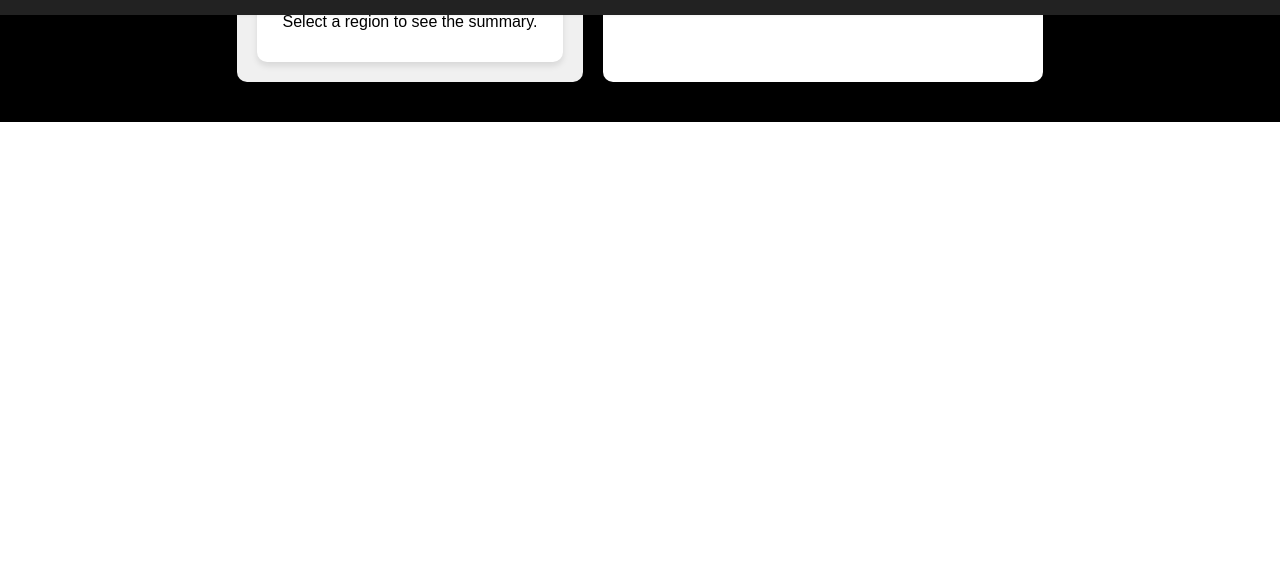
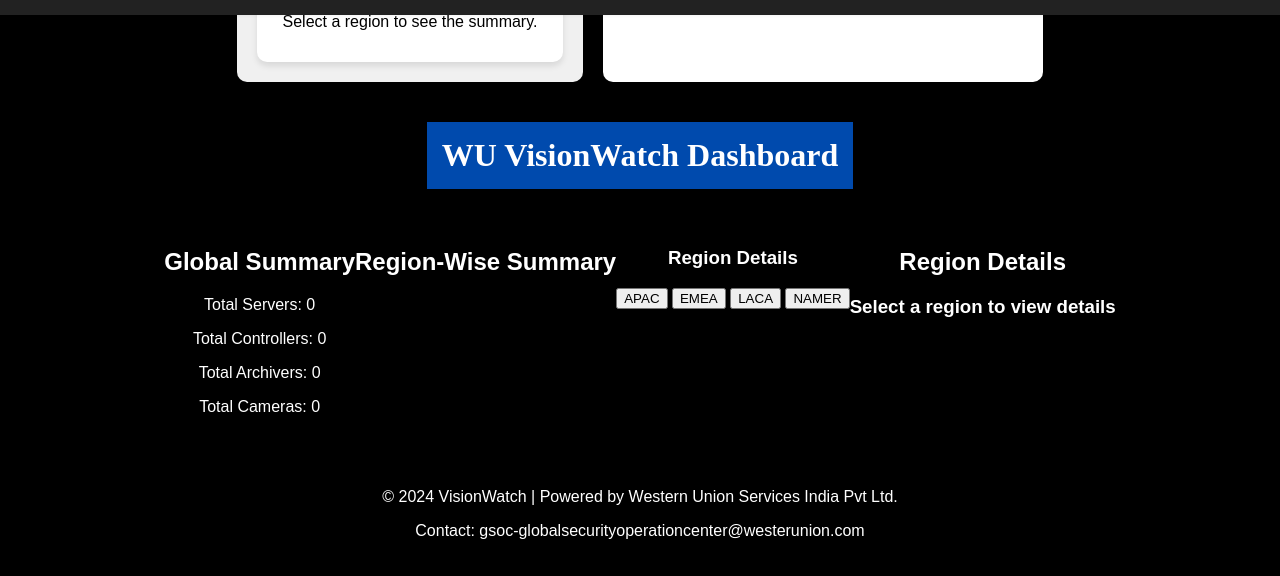
Before and after one commit to diwates2232/Office-Working-Project, a plain HTML site: page NewFrontend/index.html in a window 1280 px wide. Shown: the part 785-1361 px from the top of the page. Before the commit the page ends 907 px from the top, so only its background shows below. Drawn offline with Linux system fonts and the light colour scheme.

Commit message:
Update index.html

```diff
--- a/NewFrontend/index.html
+++ b/NewFrontend/index.html
@@ -159,3 +159,75 @@
     </footer>
 </body>
 </html>
+
+
+
+
+
+
+
+
+            <!DOCTYPE html>
+<html lang="en">
+<head>
+  <meta charset="UTF-8">
+  <meta name="viewport" content="width=device-width, initial-scale=1.0">
+  <title>WU VisionWatch Dashboard</title>
+  <link rel="stylesheet" href="style.css">
+</head>
+<body>
+  <header>
+    <h1>WU VisionWatch Dashboard</h1>
+  </header>
+
+  <main>
+    <!-- Global Summary Section -->
+    <section id="global-summary">
+      <h2>Global Summary</h2>
+      <div class="summary-card">
+        <p>Total Servers: <span id="total-servers">0</span></p>
+        <p>Total Controllers: <span id="total-controllers">0</span></p>
+        <p>Total Archivers: <span id="total-archivers">0</span></p>
+        <p>Total Cameras: <span id="total-cameras">0</span></p>
+      </div>
+    </section>
+
+    <!-- Region-Wise Summary -->
+    <section id="region-summary">
+      <h2>Region-Wise Summary</h2>
+      <div id="region-cards">
+        <!-- Dynamic cards for each region will be populated here -->
+      </div>
+    </section>
+
+    <!-- Sidebar for Region Details -->
+    <aside id="sidebar">
+      <h3>Region Details</h3>
+      <div id="region-buttons">
+        <button class="region-btn" data-region="APAC">APAC</button>
+        <button class="region-btn" data-region="EMEA">EMEA</button>
+        <button class="region-btn" data-region="LACA">LACA</button>
+        <button class="region-btn" data-region="NAMER">NAMER</button>
+      </div>
+    </aside>
+
+    <!-- Detailed Information Section -->
+    <section id="region-details">
+      <h2>Region Details</h2>
+      <div id="details-container">
+        <h3 id="region-title">Select a region to view details</h3>
+        <div id="details">
+          <!-- Dynamic region details will be displayed here -->
+        </div>
+      </div>
+    </section>
+  </main>
+
+  <footer>
+    <p>&copy; 2024 VisionWatch | Powered by Western Union Services India Pvt Ltd.</p>
+    <p>Contact: gsoc-globalsecurityoperationcenter@westerunion.com</p>
+  </footer>
+
+  <script src="script.js"></script>
+</body>
+</html>
```
